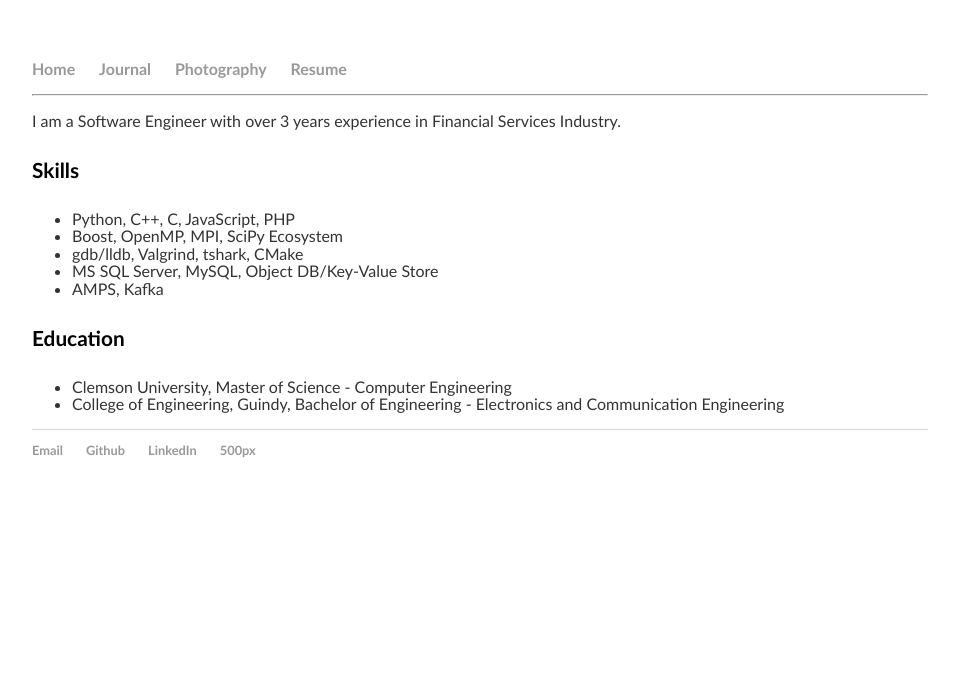
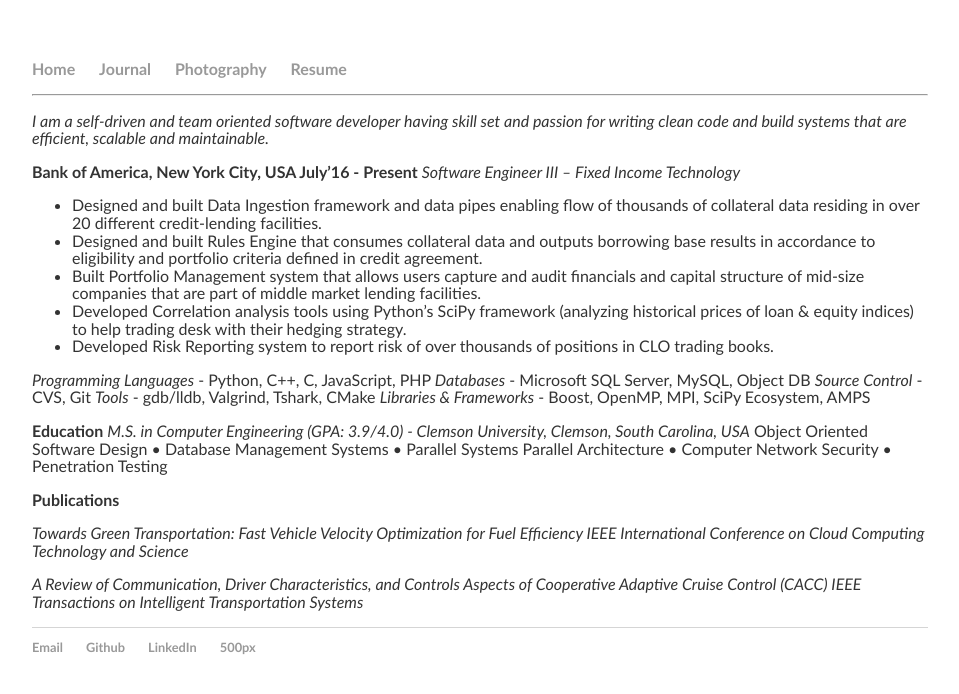
Before and after one commit to vivekgautham/vivekgautham.github.io, a Jekyll site: the page built from resume/index.html, in a window 1280 px wide. Shown: the top 694 px of the page, without its empty margins (160-1119 px from the left). Built offline with Jekyll 4.4.1, drawn with Linux system fonts in a browser that asks for light colours; nearby versions of some CDN libraries.

Commit message:
Updating Resume...

```diff
--- a/_includes/_resume/resume.md
+++ b/_includes/_resume/resume.md
@@ -1,13 +1,33 @@
+_I am a self-driven and team oriented software developer having skill set and passion for writing clean code and build systems that are efficient, scalable and maintainable._
 
-I am a Software Engineer with over 3 years experience in Financial Services Industry.
+**Bank of America, New York City, USA July'16 - Present**
+_Software Engineer III – Fixed Income Technology_
 
-#### Skills
-- Python, C++, C, JavaScript, PHP
-- Boost, OpenMP, MPI, SciPy Ecosystem
-- gdb/lldb, Valgrind, tshark, CMake
-- MS SQL Server, MySQL, Object DB/Key-Value Store
-- AMPS, Kafka
+- Designed and built Data Ingestion framework and data pipes enabling flow of thousands of collateral
+data residing in over 20 different credit-lending facilities.
+- Designed and built Rules Engine that consumes collateral data and outputs borrowing base results in
+accordance to eligibility and portfolio criteria defined in credit agreement.
+- Built Portfolio Management system that allows users capture and audit financials and capital structure
+of mid-size companies that are part of middle market lending facilities.
+- Developed Correlation analysis tools using Python’s SciPy framework (analyzing historical prices of loan
+& equity indices) to help trading desk with their hedging strategy.
+- Developed Risk Reporting system to report risk of over thousands of positions in CLO trading books.
 
-#### Education
-- Clemson University, Master of Science - Computer Engineering
-- College of Engineering, Guindy, Bachelor of Engineering - Electronics and Communication Engineering
+_Programming Languages_ - Python, C++, C, JavaScript, PHP
+_Databases_ - Microsoft SQL Server, MySQL, Object DB
+_Source Control_ - CVS, Git
+_Tools_ - gdb/lldb, Valgrind, Tshark, CMake
+_Libraries & Frameworks_ - Boost, OpenMP, MPI, SciPy Ecosystem, AMPS
+
+**Education**
+_M.S. in Computer Engineering (GPA: 3.9/4.0) - Clemson University, Clemson, South Carolina, USA_
+  Object Oriented Software Design • Database Management Systems • Parallel Systems
+  Parallel Architecture • Computer Network Security • Penetration Testing
+
+**Publications**
+
+_Towards Green Transportation: Fast Vehicle Velocity Optimization for Fuel Efficiency
+IEEE International Conference on Cloud Computing Technology and Science_
+
+_A Review of Communication, Driver Characteristics, and Controls Aspects of Cooperative Adaptive Cruise Control (CACC)
+IEEE Transactions on Intelligent Transportation Systems_
```
